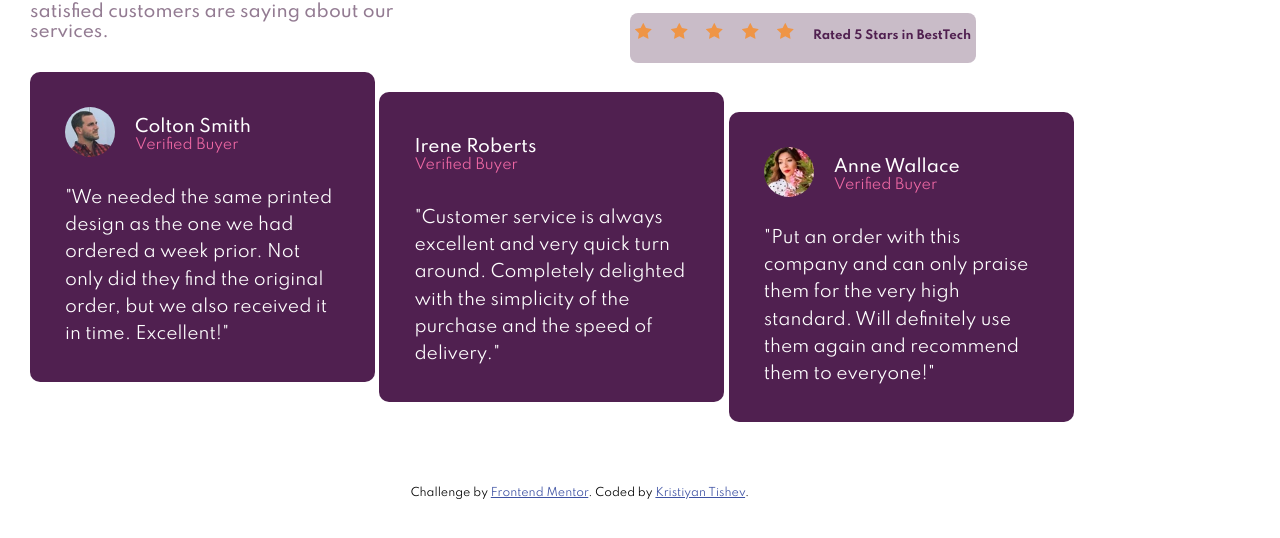
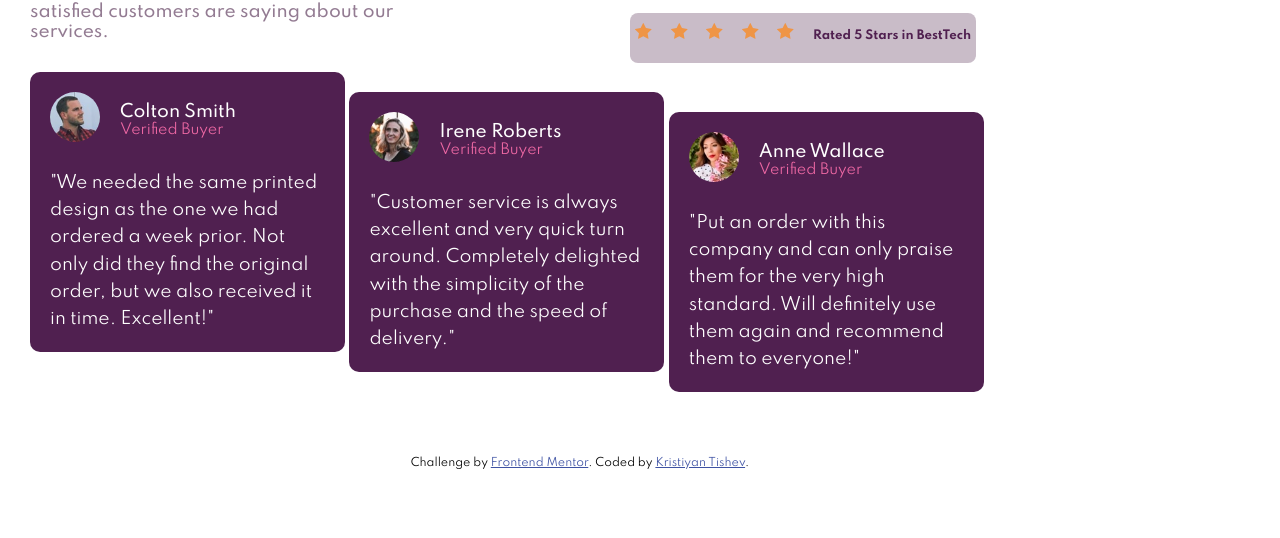
Before and after one commit to kristishh/social-proof-section-master, a plain HTML site: page index.html in a window 1280 px wide. Shown: the part 198-736 px from the top of the page. Drawn offline with Linux system fonts and the light colour scheme.

Commit message:
Add files via upload

```diff
--- a/index.css
+++ b/index.css
@@ -35,6 +35,8 @@ body {
 }
 
 .footer .title {
+    align-items: center;
+    justify-content: center;
     text-align: center;
     font-weight: 700;
     color: hsl(300, 43%, 22%);
@@ -82,7 +84,7 @@ li {
     background-color: hsl(300, 43%, 22%);
     margin-bottom: 25px;
     border-radius: 10px;
-    padding: 35px;
+    padding: 20px;
 }
 
 .reviews .img-wrapper1,
--- a/index.html
+++ b/index.html
@@ -65,7 +65,7 @@
                 </p>
             </div>
             <div class="review-box2">
-                <img src="./images/image-irene.jpg" alt="" class="img-wrapper2">
+                <img src="./image-irene.jpg" alt="" class="img-wrapper2">
                 <div class="review-title2">
                     <h4>Irene Roberts</h4>
                     <h5>Verified Buyer</h5>
```
